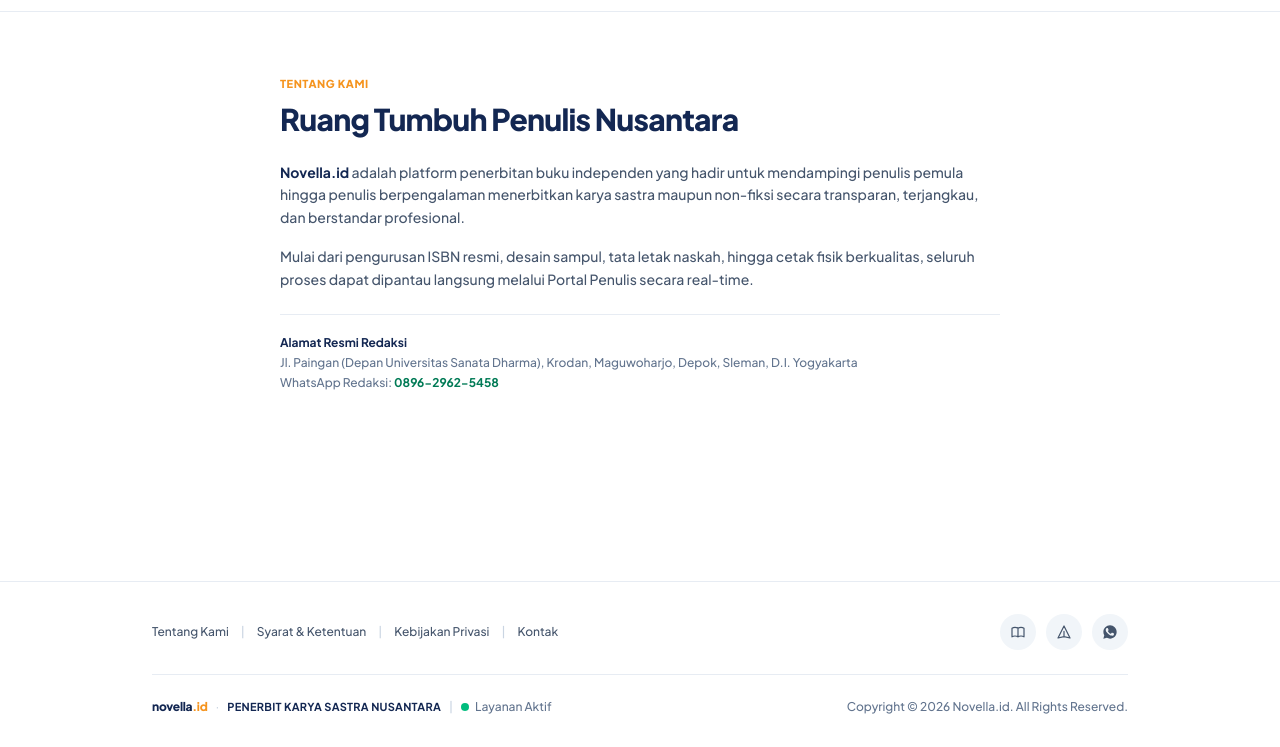
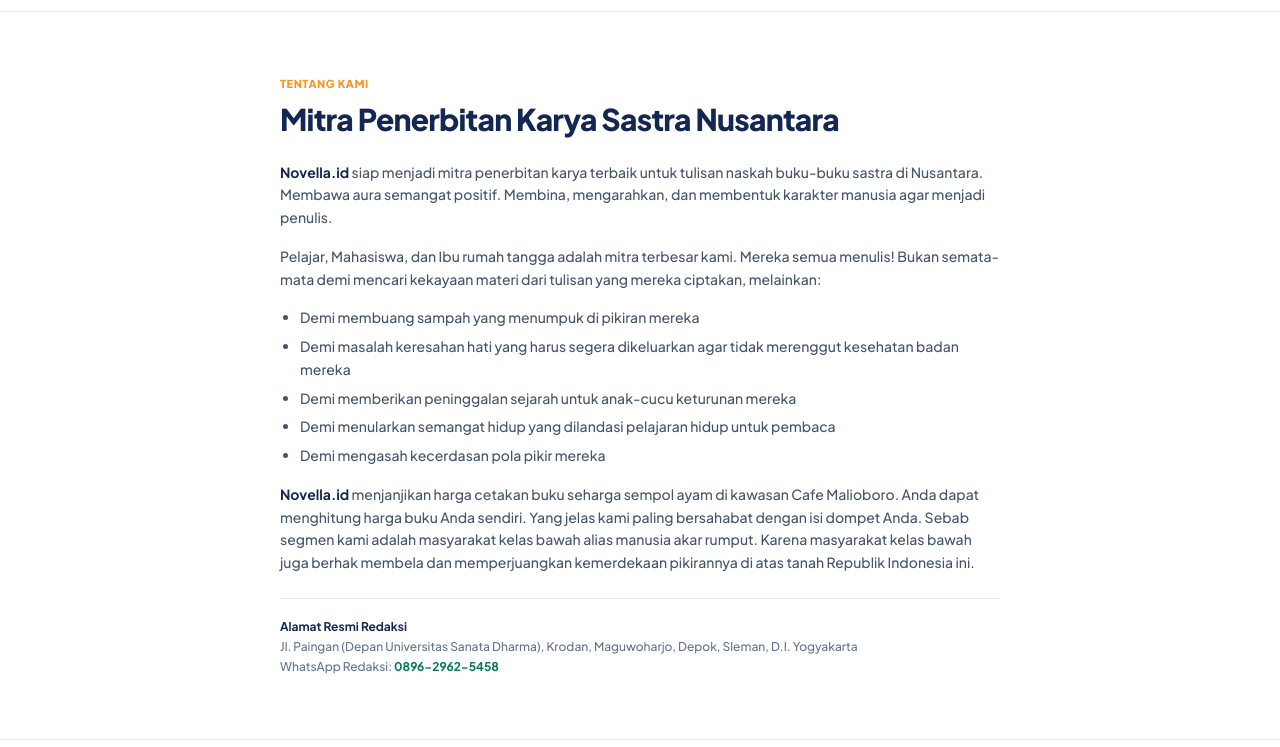
Before and after one commit to crediblemark-official/Novella, an Astro site in the folder apps/frontend/: page /tentang-kami in a window 1280 px wide. Shown: the part 53-800 px from the top of the page. Built offline with nearby package versions, Linux system fonts and the light colour scheme; Astro itself is replaced by a stand-in of ours; no server answers.

Commit message:
content: update Tentang Kami page copy

```diff
--- a/apps/frontend/src/pages/tentang-kami.astro
+++ b/apps/frontend/src/pages/tentang-kami.astro
@@ -5,13 +5,23 @@ import BaseLayout from '../layouts/BaseLayout.astro';
 <BaseLayout title="Tentang Kami — Novella.id" showFooter={true}>
   <section class="mx-auto max-w-3xl px-4 py-12 sm:px-6 sm:py-16">
     <p class="text-[11px] font-extrabold uppercase tracking-wider text-orange">Tentang Kami</p>
-    <h1 class="mt-2 text-2xl sm:text-3xl font-extrabold text-navy tracking-tight">Ruang Tumbuh Penulis Nusantara</h1>
+    <h1 class="mt-2 text-2xl sm:text-3xl font-extrabold text-navy tracking-tight">Mitra Penerbitan Karya Sastra Nusantara</h1>
     <div class="mt-6 space-y-4 text-sm leading-relaxed text-slate-600">
       <p>
-        <strong class="text-navy">Novella.id</strong> adalah platform penerbitan buku independen yang hadir untuk mendampingi penulis pemula hingga penulis berpengalaman menerbitkan karya sastra maupun non-fiksi secara transparan, terjangkau, dan berstandar profesional.
+        <strong class="text-navy">Novella.id</strong> siap menjadi mitra penerbitan karya terbaik untuk tulisan naskah buku-buku sastra di Nusantara. Membawa aura semangat positif. Membina, mengarahkan, dan membentuk karakter manusia agar menjadi penulis.
       </p>
       <p>
-        Mulai dari pengurusan ISBN resmi, desain sampul, tata letak naskah, hingga cetak fisik berkualitas, seluruh proses dapat dipantau langsung melalui Portal Penulis secara real-time.
+        Pelajar, Mahasiswa, dan Ibu rumah tangga adalah mitra terbesar kami. Mereka semua menulis! Bukan semata-mata demi mencari kekayaan materi dari tulisan yang mereka ciptakan, melainkan:
+      </p>
+      <ul class="list-disc pl-5 space-y-1.5 text-slate-600">
+        <li>Demi membuang sampah yang menumpuk di pikiran mereka</li>
+        <li>Demi masalah keresahan hati yang harus segera dikeluarkan agar tidak merenggut kesehatan badan mereka</li>
+        <li>Demi memberikan peninggalan sejarah untuk anak-cucu keturunan mereka</li>
+        <li>Demi menularkan semangat hidup yang dilandasi pelajaran hidup untuk pembaca</li>
+        <li>Demi mengasah kecerdasan pola pikir mereka</li>
+      </ul>
+      <p>
+        <strong class="text-navy">Novella.id</strong> menjanjikan harga cetakan buku seharga sempol ayam di kawasan Cafe Malioboro. Anda dapat menghitung harga buku Anda sendiri. Yang jelas kami paling bersahabat dengan isi dompet Anda. Sebab segmen kami adalah masyarakat kelas bawah alias manusia akar rumput. Karena masyarakat kelas bawah juga berhak membela dan memperjuangkan kemerdekaan pikirannya di atas tanah Republik Indonesia ini.
       </p>
       <div class="border-t border-slate-200/80 pt-5 mt-6 text-xs text-slate-500 space-y-1">
         <p class="font-bold text-navy">Alamat Resmi Redaksi</p>
```
